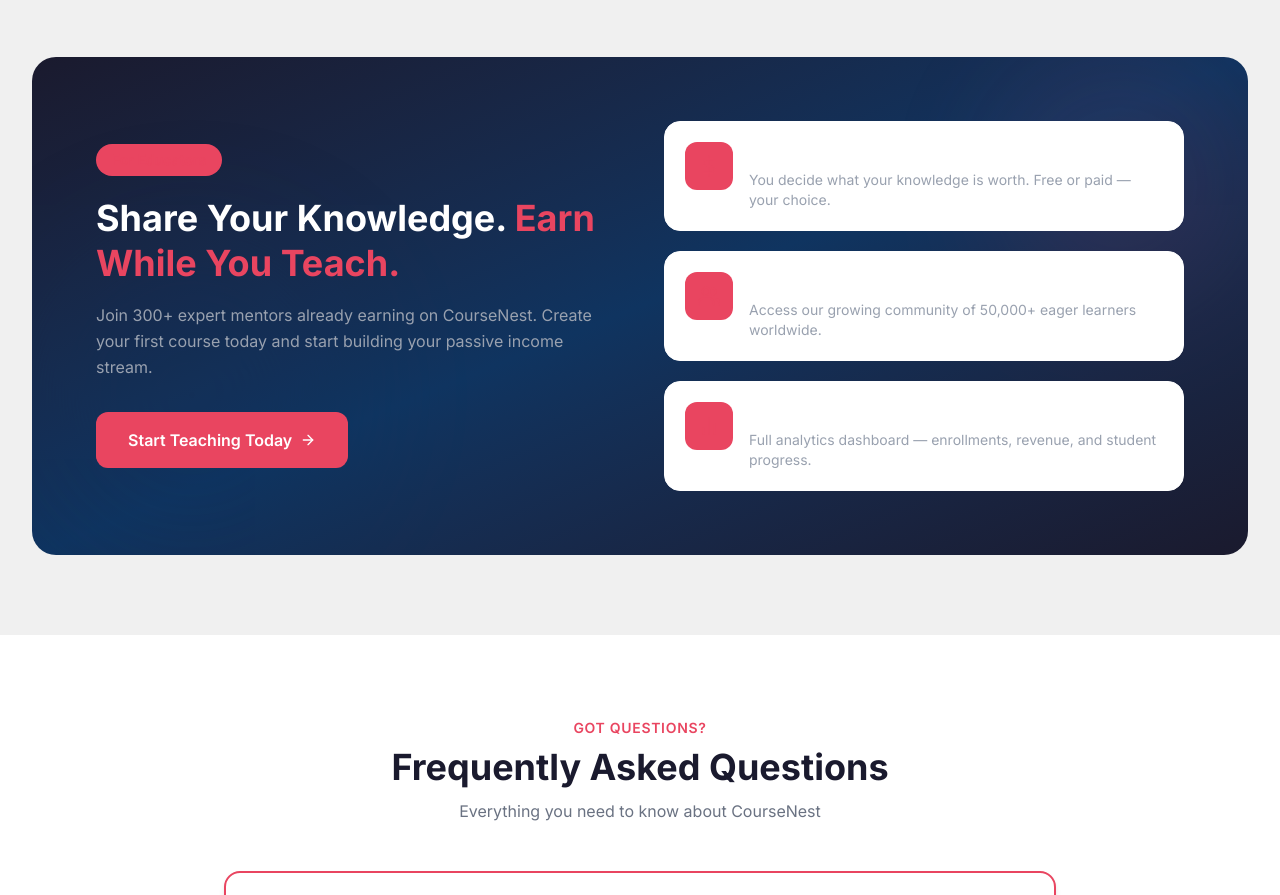
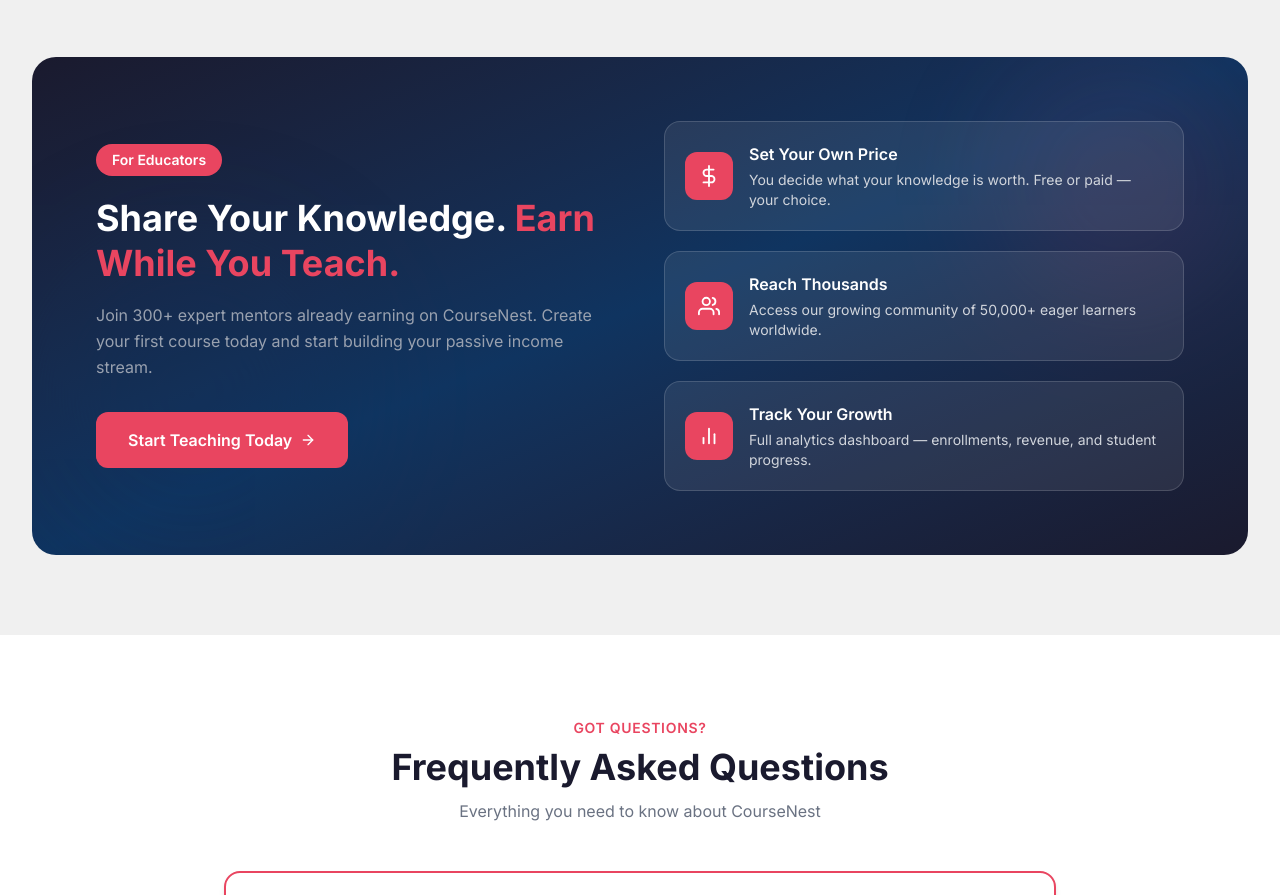
Before and after one commit to Tariqul-stack/coursenest-client, a Next.js app: page / in a window 1280 px wide. Shown: the part 3860-4755 px from the top of the page. Built offline with nearby package versions, Linux system fonts and the light colour scheme; no server answers.

Commit message:
fix: teacher CTA cards background fixed with inline style

```diff
--- a/components/home/TeacherCTA.tsx
+++ b/components/home/TeacherCTA.tsx
@@ -33,14 +33,13 @@
           transition={{ duration: 0.6 }}
           className="bg-gradient-to-br from-[#1a1a2e] via-[#0f3460] to-[#1a1a2e] rounded-3xl p-10 sm:p-16 relative overflow-hidden"
         >
-          {/* Background Blobs */}
           <div className="absolute top-0 right-0 w-64 h-64 bg-[#e94560] opacity-10 rounded-full blur-3xl" />
           <div className="absolute bottom-0 left-0 w-80 h-80 bg-[#0f3460] opacity-20 rounded-full blur-3xl" />
 
           <div className="relative z-10 grid grid-cols-1 lg:grid-cols-2 gap-12 items-center">
             {/* Left */}
             <div>
-              <span className="inline-block bg-[#e94560] bg-opacity-20 text-[#e94560] text-sm font-semibold px-4 py-1.5 rounded-full mb-5">
+              <span className="inline-block bg-[#e94560] text-white text-sm font-semibold px-4 py-1.5 rounded-full mb-5">
                 For Educators
               </span>
               <h2 className="text-3xl sm:text-4xl font-bold text-white leading-tight">
@@ -49,11 +48,10 @@
               </h2>
               <p className="text-gray-400 mt-4 leading-relaxed">
                 Join 300+ expert mentors already earning on CourseNest. Create
-                your first course today and start building your passive income
-                stream.
+                your first course today and start building your passive income stream.
               </p>
               <Link
-                href="/register?role=teacher"
+                href="/register"
                 className="inline-flex items-center gap-2 bg-[#e94560] text-white px-8 py-4 rounded-xl font-semibold hover:bg-opacity-90 transition mt-8"
               >
                 Start Teaching Today <FiArrowRight />
@@ -69,14 +67,15 @@
                   whileInView={{ opacity: 1, x: 0 }}
                   viewport={{ once: true }}
                   transition={{ duration: 0.4, delay: index * 0.15 }}
-                  className="flex items-start gap-4 bg-white bg-opacity-5 border border-white border-opacity-10 rounded-2xl p-5"
+                  style={{ backgroundColor: 'rgba(255,255,255,0.08)', border: '1px solid rgba(255,255,255,0.15)' }}
+                  className="flex items-center gap-4 rounded-2xl p-5"
                 >
-                  <div className="w-12 h-12 bg-[#e94560] bg-opacity-20 rounded-xl flex items-center justify-center shrink-0">
-                    <benefit.icon size={22} color="#e94560" />
+                  <div className="w-12 h-12 rounded-xl flex items-center justify-center shrink-0 bg-[#e94560]">
+                    <benefit.icon size={22} color="white" />
                   </div>
                   <div>
                     <h3 className="text-white font-semibold">{benefit.title}</h3>
-                    <p className="text-gray-400 text-sm mt-1">
+                    <p className="text-gray-300 text-sm mt-1">
                       {benefit.description}
                     </p>
                   </div>
```
